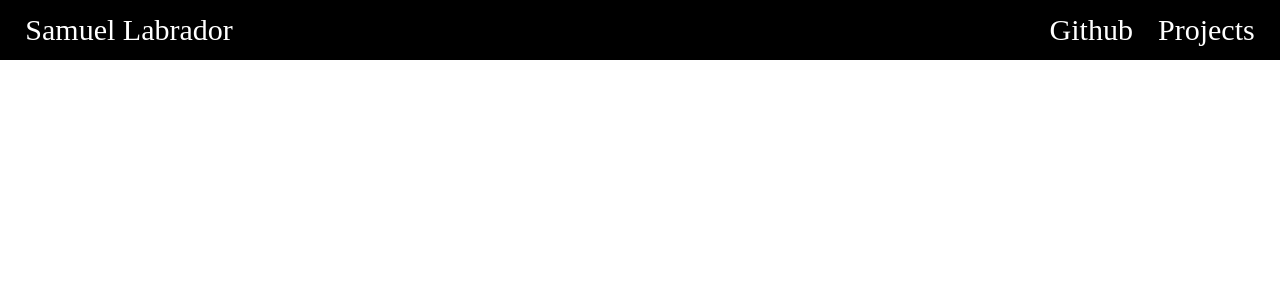
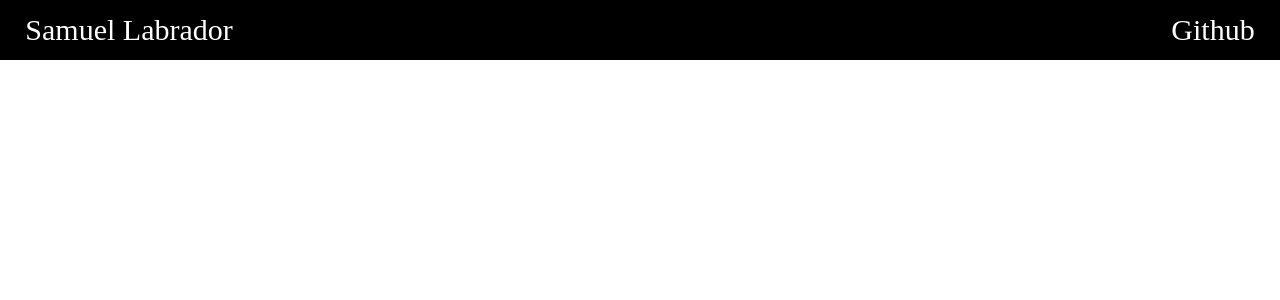
Before and after one commit to SamuelLabrador/samuellabrador.com, a Django app: template templates/base.html in a window 1280 px wide. Shown: the top 300 px of the page. Run offline with Django 3.2, Linux system fonts and the light colour scheme; the template is opened without the code that fills it, so the values that code supplies are empty.

Commit message:
Changed the navbar to position to fixed.

```diff
--- a/static/css/base.css
+++ b/static/css/base.css
@@ -4,8 +4,10 @@ body{
 
 /* Navigation bar styling */
 .navbar{
+	position: fixed;
 	background-color: black;
 	padding: 0;
+	width: 100%;
 }
 
 .navbar ul{
--- a/templates/base.html
+++ b/templates/base.html
@@ -9,7 +9,6 @@
 		<div class="navbar">
 			<ul>
 				<li class="left"><a href="/">Samuel Labrador</a></li>
-				<li class="right"><a href="">Projects</a></li>
 				<li class="right"><a href="https://github.com/SamuelLabrador">Github</a></li>
 			</ul>
 		</div>
```
